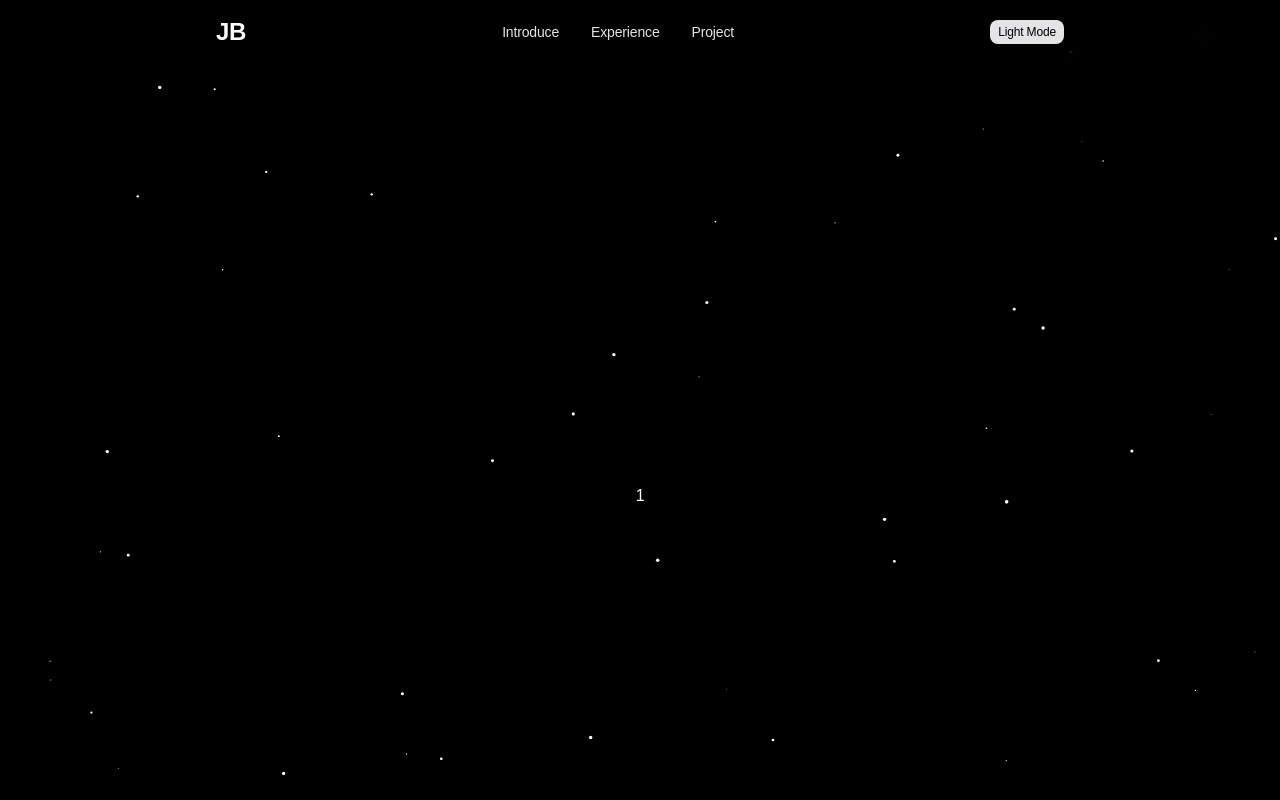
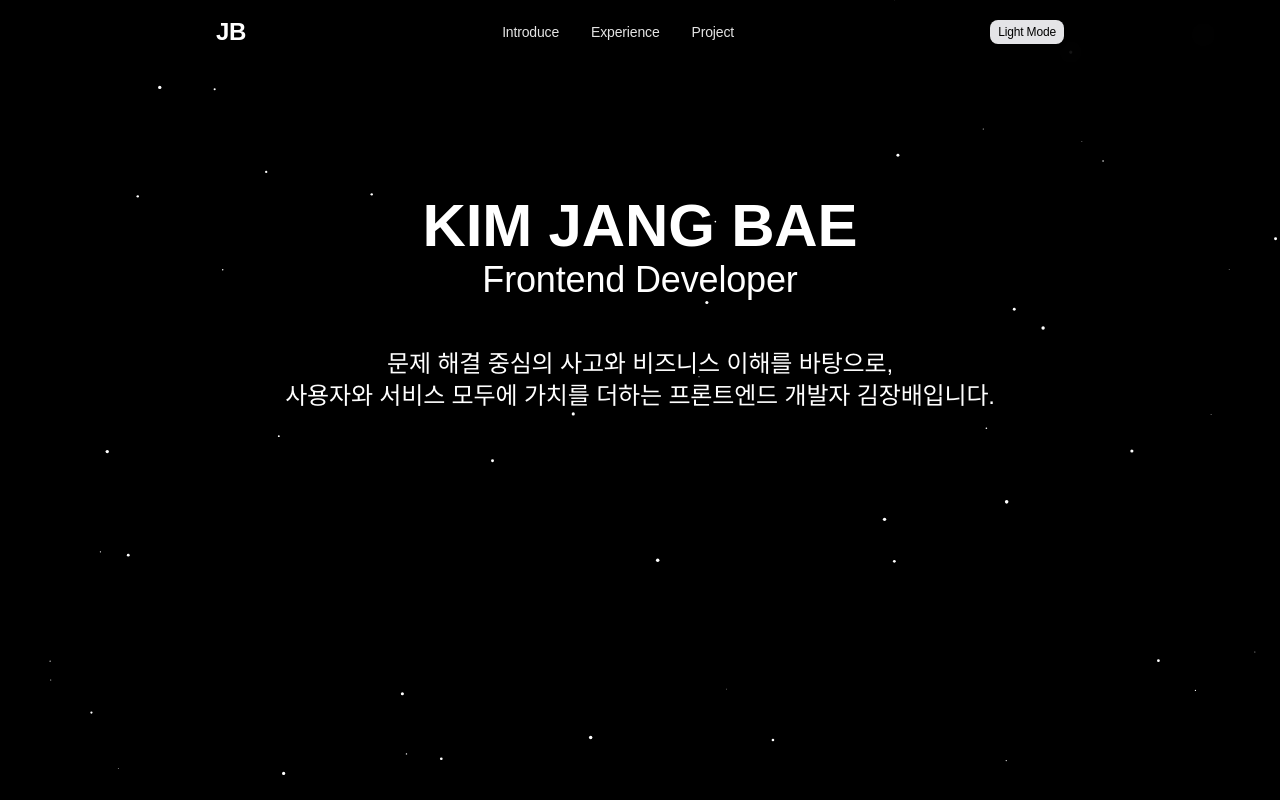
Before and after one commit to JangBai/JangBai.github.io, a React (Vite) app: page / in a window 1280 px wide. Shown: the top 800 px of the page. Built offline with nearby package versions, Linux system fonts and the light colour scheme; a web font is replaced by a local one.

Commit message:
fix: 메인 소개 영역 1차 수정

```diff
--- a/src/pages/home/Introduce.tsx
+++ b/src/pages/home/Introduce.tsx
@@ -1,14 +1,21 @@
 export default function Introduce() {
   return (
-    <div
+    <section
       id="introduce"
-      className="flex h-screen flex-col items-center justify-center"
+      className="flex h-screen -translate-y-48 flex-col items-center justify-center gap-12"
     >
-      <div className="flex flex-col items-center justify-center gap-2 text-[var(--color-primary)]">
-        {/* <h2>KIM JANG BAE</h2>
-        <p className="text-2xl">Frontend Developer</p> */}
-        <span>1</span>
+      <div className="flex flex-col items-center justify-center gap-1 text-[var(--color-primary)]">
+        <h2 className="text-6xl font-bold">KIM JANG BAE</h2>
+        <p className="text-4xl">Frontend Developer</p>
       </div>
-    </div>
+      <div className="flex flex-col items-center justify-center">
+        <span className="text-center text-2xl text-[var(--color-primary)]">
+          문제 해결 중심의 사고와 비즈니스 이해를 바탕으로,
+        </span>
+        <span className="text-center text-2xl text-[var(--color-primary)]">
+          사용자와 서비스 모두에 가치를 더하는 프론트엔드 개발자 김장배입니다.
+        </span>
+      </div>
+    </section>
   );
 }
```
